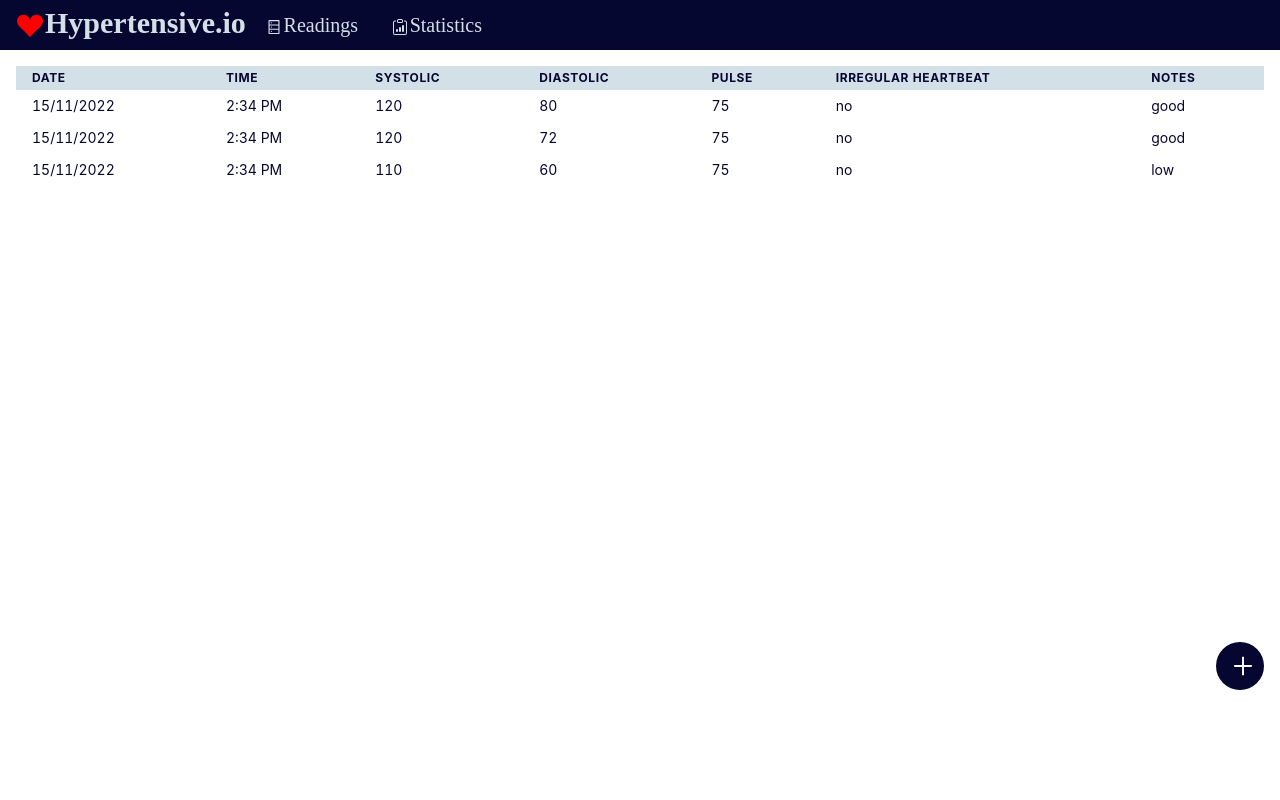
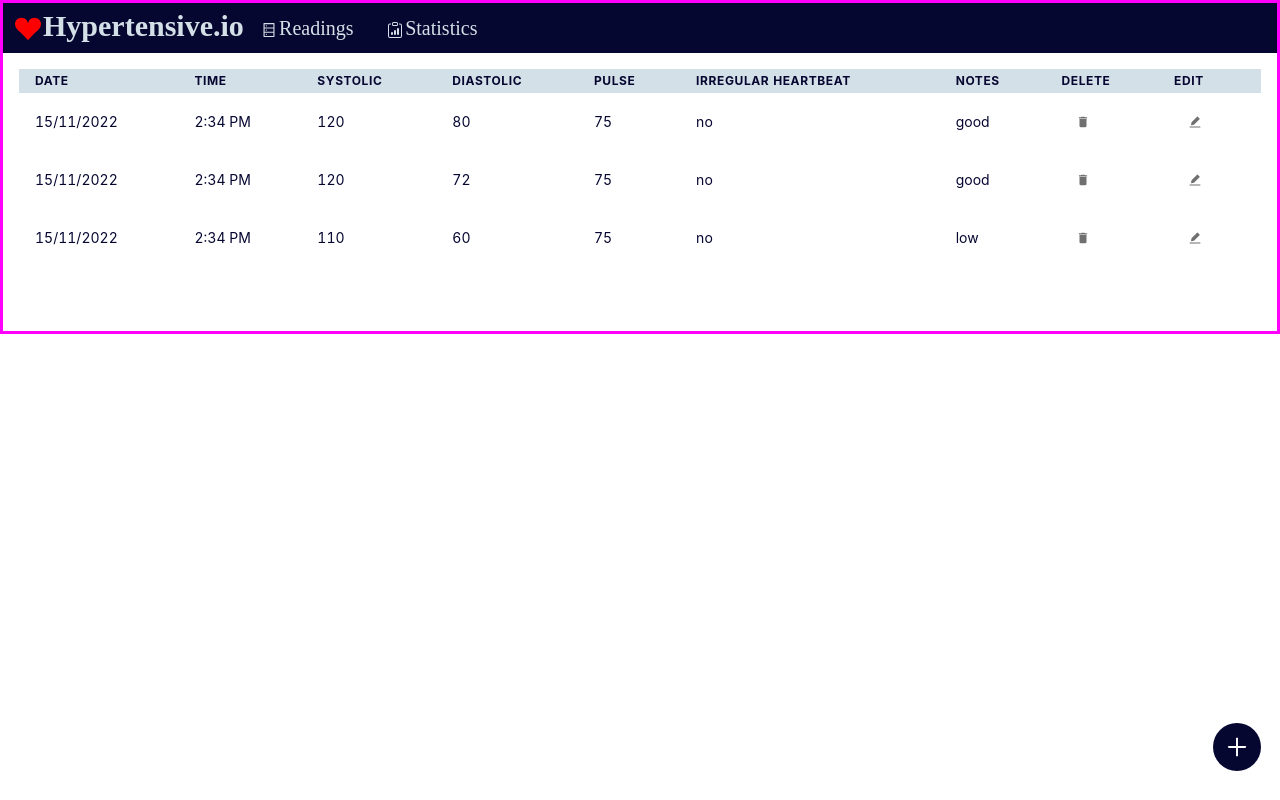
Before and after one commit to PerfectPillows/Hypertensive.io, a React (Create React App) app: page /readings in a window 1280 px wide. Built offline with nearby package versions, Linux system fonts and the light colour scheme; a web font is replaced by a local one.

Commit message:
fourth commit

```diff
--- a/src/App.css
+++ b/src/App.css
@@ -37,8 +37,22 @@
   }
 }
 .top-react-icons {
-  color: blue;
   display: inline;
-  margin-left: 5px;
   padding: 2px;
 }
+.delete-icon {
+  margin: 1em;
+  color: #707070;
+}
+.delete-icon:hover {
+  color: rgb(72, 74, 80);
+  cursor: pointer;
+}
+.edit-icon {
+  margin: 1em;
+  color: #707070;
+}
+.edit-icon:hover {
+  color: rgb(72, 74, 80);
+  cursor: pointer;
+}
--- a/src/Components/InputModal.js
+++ b/src/Components/InputModal.js
@@ -1,7 +1,6 @@
 import React, { useState } from "react";
 import { IconContext } from "react-icons";
 import DatePicker from "react-datepicker";
-import { AiOutlinePlus } from "react-icons/ai";
 
 import "react-datepicker/dist/react-datepicker.css";
 import {
@@ -57,6 +56,7 @@
   const handleSubmit = () => {
     onClose();
     props.addReadings(createNewDataObject());
+
     resetReadings();
   };
   const createNewDataObject = () => {
@@ -83,11 +83,6 @@
 
   return (
     <>
-      <Button className="float-button p-5" size="lg" onClick={onOpen}>
-        <IconContext.Provider value={{ className: "top-react-icons" }}>
-          <AiOutlinePlus size={30} color="white" />
-        </IconContext.Provider>
-      </Button>
       <Modal onClose={onClose} isOpen={isOpen} isCentered>
         <ModalOverlay />
         <ModalContent>
--- a/src/Components/LandingPage.css
+++ b/src/Components/LandingPage.css
@@ -1,4 +1,8 @@
 @import url("https://fonts.googleapis.com/css2?family=Arsenal:wght@400;700&display=swap");
+body {
+  border: solid magenta;
+}
+
 .content {
   width: 100%;
   height: 100vh;
--- a/src/Components/Readings.js
+++ b/src/Components/Readings.js
@@ -1,4 +1,9 @@
 import React, { useState } from "react";
+import { IconContext } from "react-icons";
+import { AiOutlinePlus } from "react-icons/ai";
+import { Button } from "@chakra-ui/react";
+import { MdDelete } from "react-icons/md";
+import { AiFillEdit } from "react-icons/ai";
 import { useToast } from "@chakra-ui/react";
 import { format } from "date-fns";
 import InputData from "../Data/InputData";
@@ -20,6 +25,7 @@
 
 const Readings = () => {
   const [readings, setReadings] = useState(InputData);
+
   const toast = useToast();
 
   const addReadings = (newReading) => {
@@ -32,6 +38,10 @@
       duration: 2000,
       isClosable: true,
     });
+  };
+
+  const openModal = () => {
+    console.log("Modal Opened");
   };
 
   return (
@@ -55,6 +65,8 @@
                   <Th isNumeric>Pulse</Th>
                   <Th>Irregular Heartbeat</Th>
                   <Th>Notes</Th>
+                  <Th>Delete</Th>
+                  <Th>Edit</Th>
                 </Tr>
               </Thead>
               <Tbody>
@@ -68,6 +80,28 @@
                       <Td isNumeric>{reading.pulse}</Td>
                       <Td>{reading.irregularBeats ? "yes" : "no"}</Td>
                       <Td>{reading.notes}</Td>
+                      <Td>
+                        <IconContext.Provider
+                          value={{ className: "delete-icon" }}
+                        >
+                          <MdDelete
+                            onClick={() => {
+                              let copy = [...readings];
+                              copy = copy.filter(
+                                (item) => item.id !== reading.id
+                              );
+                              setReadings(copy);
+                            }}
+                          />
+                        </IconContext.Provider>
+                      </Td>
+                      <Td>
+                        <IconContext.Provider
+                          value={{ className: "edit-icon" }}
+                        >
+                          <AiFillEdit />
+                        </IconContext.Provider>
+                      </Td>
                     </Tr>
                   );
                 })}
@@ -76,6 +110,11 @@
           </TableContainer>
         </div>
       )}
+      <Button className="float-button p-5" size="lg" onClick={openModal}>
+        <IconContext.Provider value={{ className: "top-react-icons" }}>
+          <AiOutlinePlus size={30} color="white" />
+        </IconContext.Provider>
+      </Button>
       <InputModal totalReadings={readings.length} addReadings={addReadings} />
     </div>
   );
```
